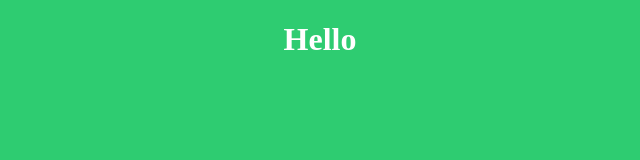
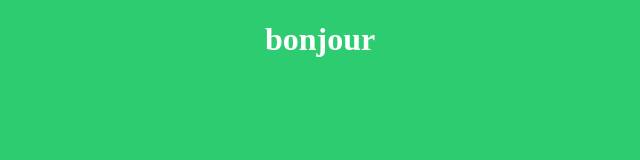
Before and after one commit to dodja/hello, a plain HTML site: page index.html in a window 1280 px wide. Shown: the whole page, without its empty margins (320-960 px from the left). Drawn offline with Linux system fonts and the light colour scheme.

Commit message:
Hello -> bonjour

```diff
--- a/index.html
+++ b/index.html
@@ -20,6 +20,6 @@
 </style>
 
 <body>
-<h1> Hello</h1>
+<h1> bonjour</h1>
 </body>
 </html>
```
